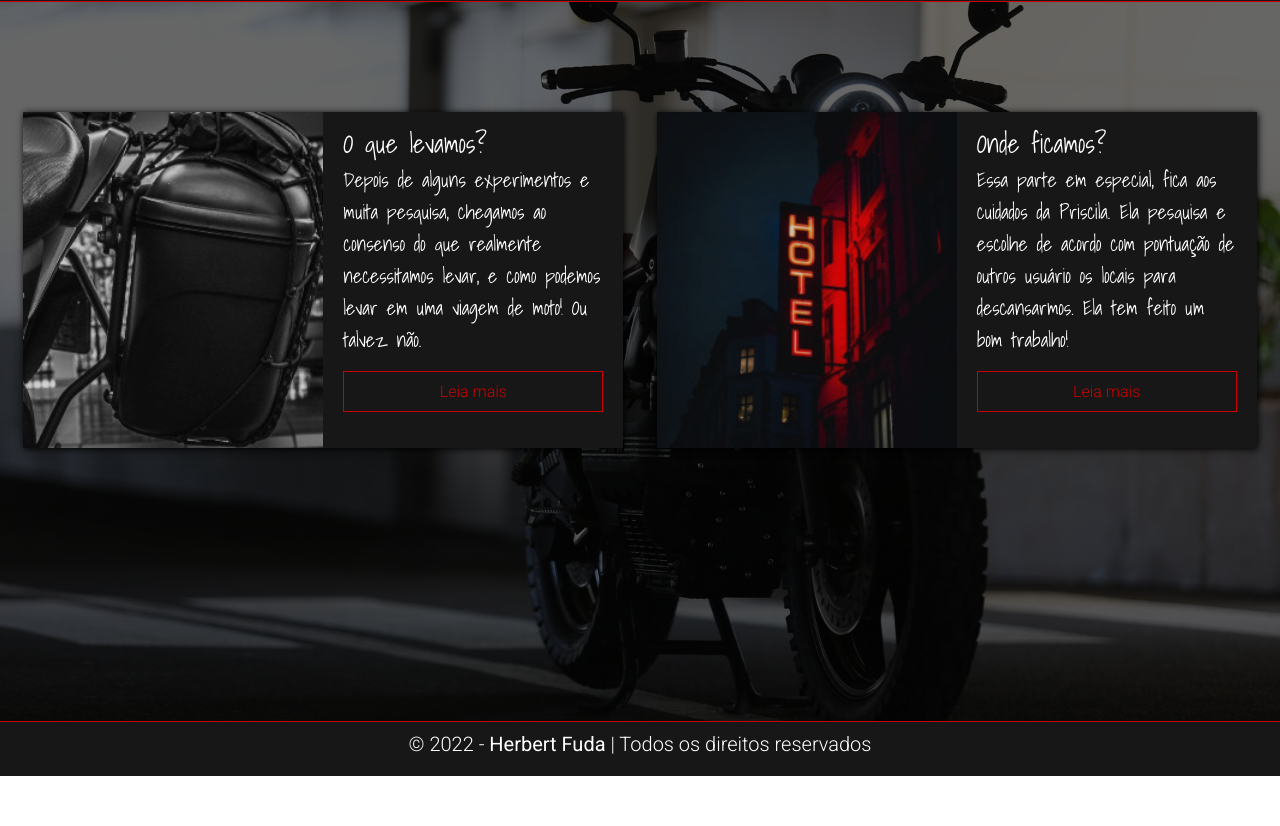
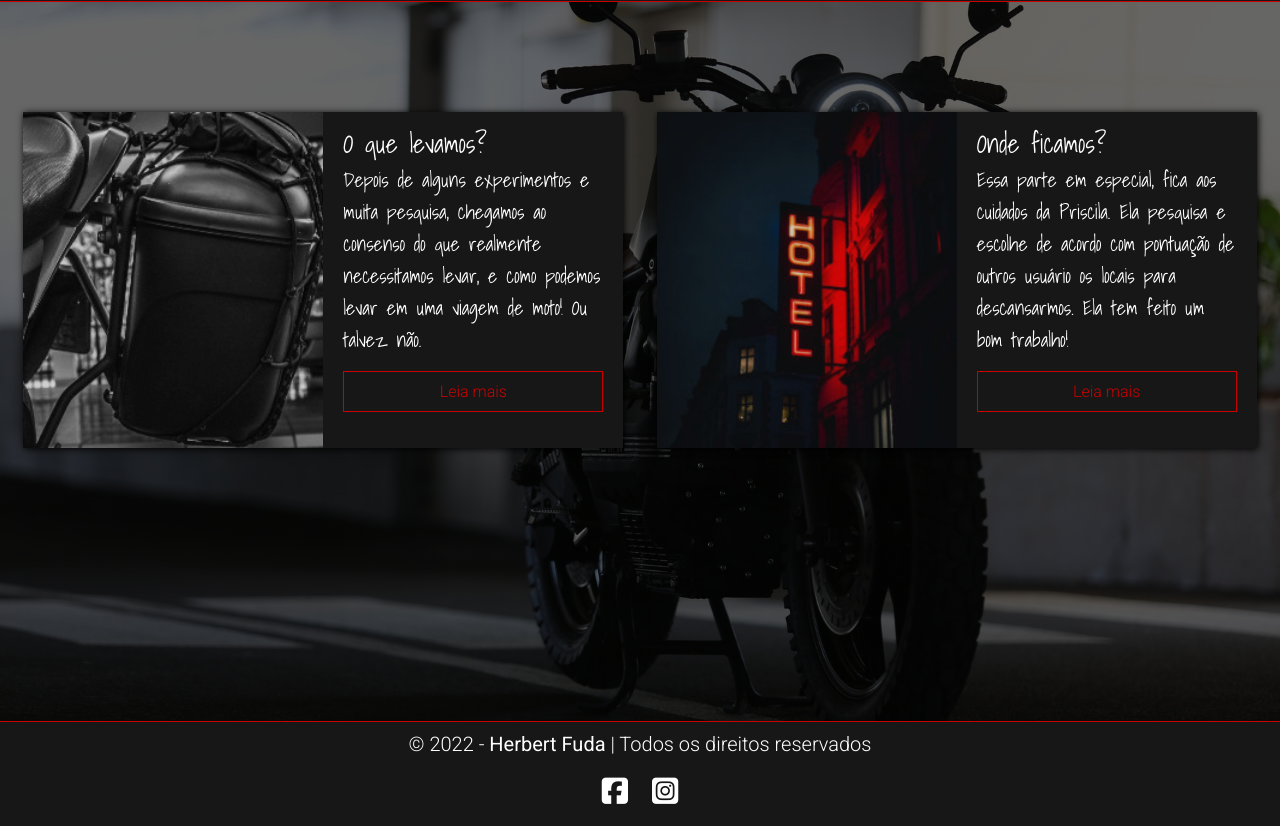
Before and after one commit to herbertfuda/demotocicleta, a plain HTML site: page index.html in a window 1280 px wide. Shown: the part 1497-2323 px from the top of the page. Before the commit the page ends 2273 px from the top, so only its background shows below. Drawn offline with Linux system fonts and the light colour scheme.

Commit message:
Update index.html

```diff
--- a/index.html
+++ b/index.html
@@ -85,8 +85,8 @@
     </main>
     <footer>
         <p>&#169 2022 - <strong>Herbert Fuda</strong> | Todos os direitos reservados</p>
-        <!--<a href="https://pt-br.facebook.com/herbert.fuda" target="_blank"><i class="fa-brands fa-facebook-square"></i></a>
-        <a href="https://www.instagram.com/herbertfuda" target="_blank"><i class="fa-brands fa-instagram-square"></i></a>-->
+        <a href="https://pt-br.facebook.com/herbert.fuda" target="_blank"><i class="fa-brands fa-facebook-square"></i></a>
+        <a href="https://www.instagram.com/herbertfuda" target="_blank"><i class="fa-brands fa-instagram-square"></i></a>
     </footer>
 </body>
 </html>
```
